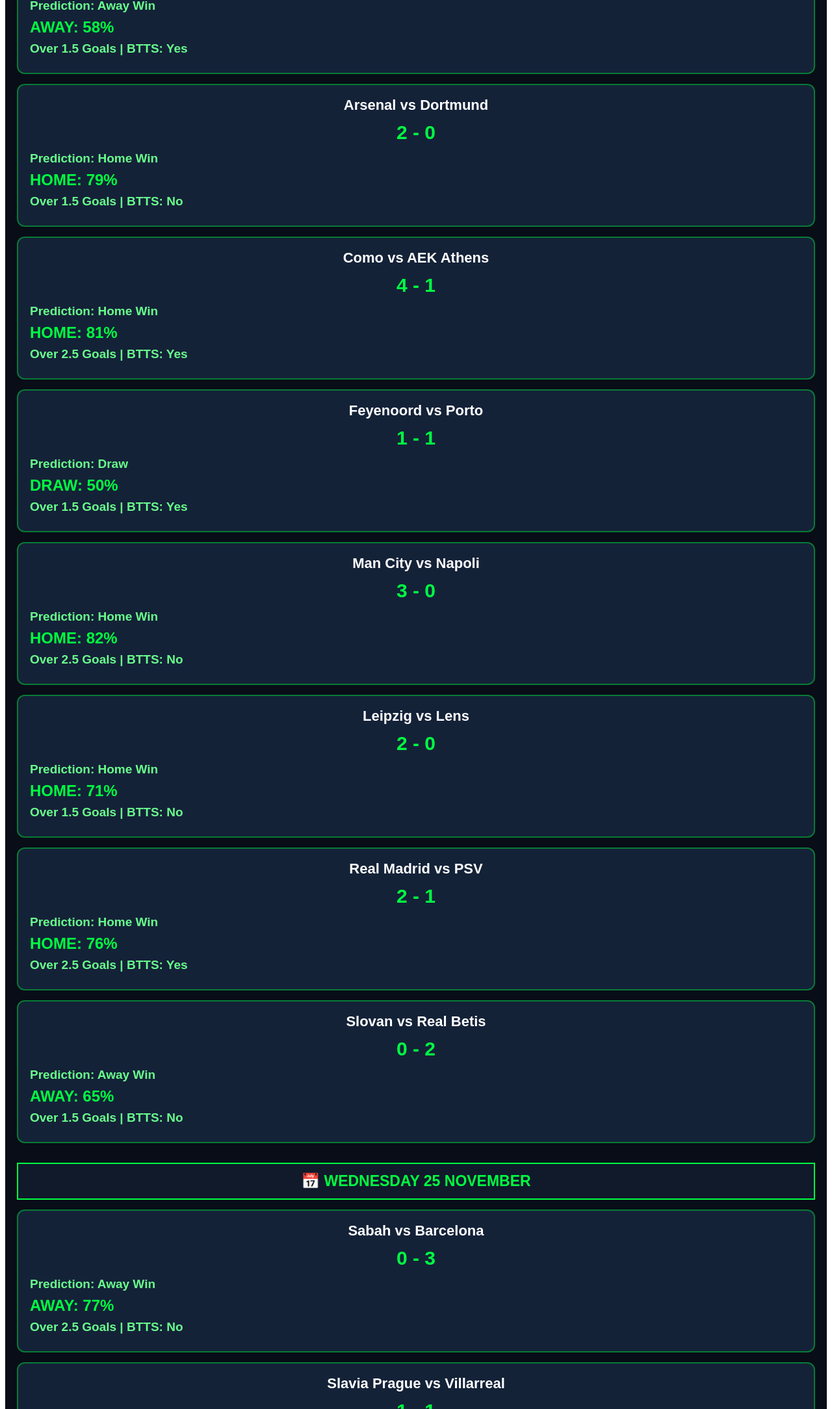
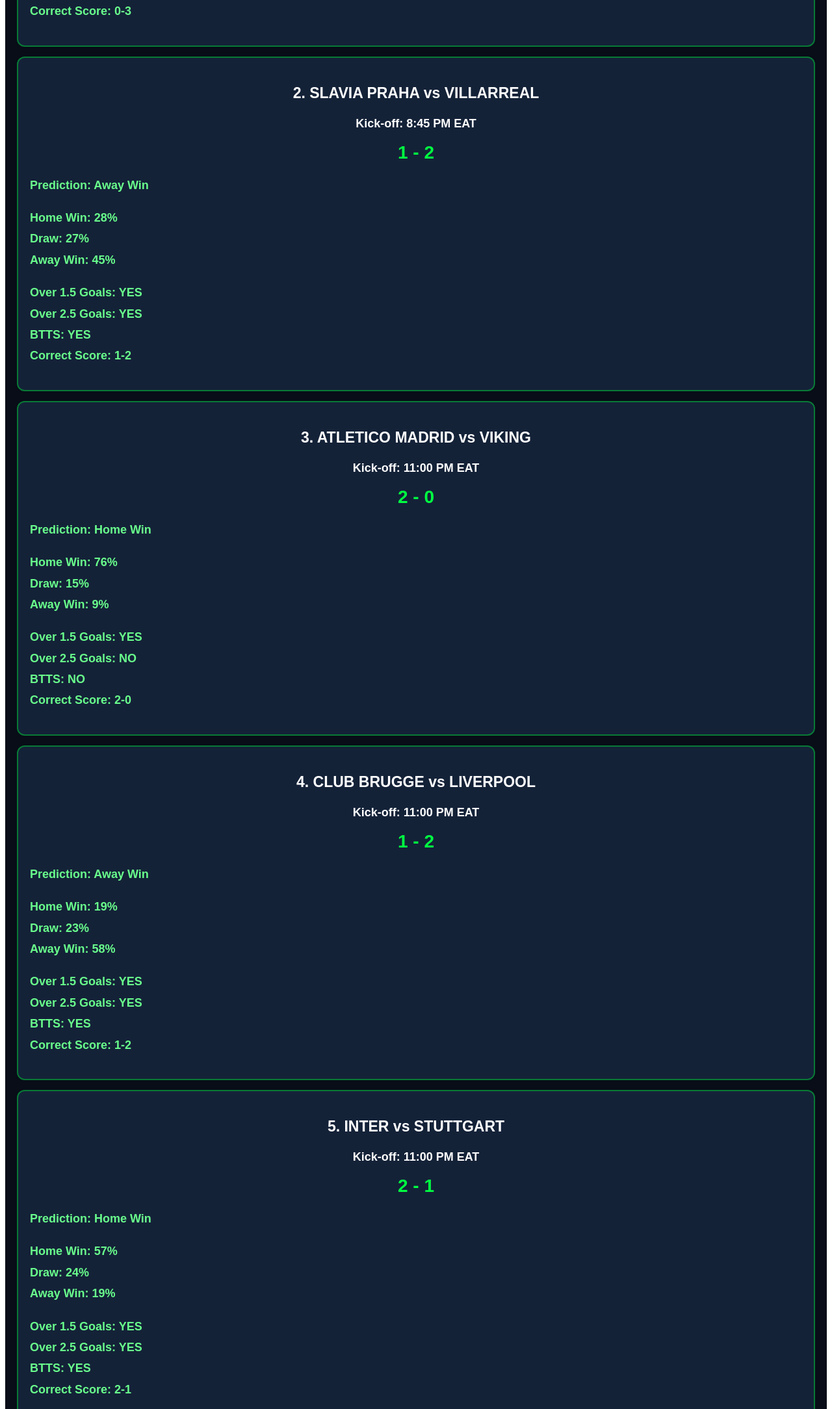
Before and after one commit to boazarenah-cell/boaz-foatball-site-2026, a plain HTML site: page index.html in a window 1280 px wide. Shown: the part 632-2800 px from the top of the page at 65% size. Drawn offline with Linux system fonts and the light colour scheme.

Commit message:
Update Champions League predictions for 25 November 2026

```diff
--- a/index.html
+++ b/index.html
@@ -1,35 +1,35 @@
 
 <!-- =========================================
      BOAZ FOOTBALL - UEFA CHAMPIONS LEAGUE
-     24-25 NOVEMBER 2026
+     WEDNESDAY 25 NOVEMBER 2026
 ========================================= -->
 
-<section id="champions-league">
+<section id="boaz-champions">
 
 <style>
-#champions-league {
+#boaz-champions {
     background: #080d18;
     color: #ffffff;
     font-family: Arial, sans-serif;
     padding: 18px;
-    font-size: 19px;
+    font-size: 18px;
 }
 
-#champions-league h2 {
+#boaz-champions h2 {
     color: #00ff41;
     text-align: center;
-    font-size: 30px;
-    font-weight: 900;
-    margin: 22px 0;
-}
-
-#champions-league h3 {
-    color: #00ff41;
-    font-size: 23px;
+    font-size: 28px;
     font-weight: 900;
 }
 
-#champions-league .match-card {
+#boaz-champions .date {
+    color: #69ff8c;
+    text-align: center;
+    font-size: 19px;
+    font-weight: bold;
+}
+
+#boaz-champions .match-card {
     background: #142238;
     border: 2px solid #087a35;
     border-radius: 12px;
@@ -37,219 +37,235 @@
     margin: 15px 0;
 }
 
-#champions-league .teams {
+#boaz-champions .match-card h3 {
     color: #ffffff;
-    font-size: 22px;
+    font-size: 23px;
     font-weight: 900;
     text-align: center;
 }
 
-#champions-league .score {
+#boaz-champions .teams {
+    color: #ffffff;
+    font-size: 21px;
+    font-weight: 900;
+    text-align: center;
+}
+
+#boaz-champions .score {
     color: #00ff41;
-    font-size: 30px;
+    font-size: 28px;
     font-weight: 900;
     text-align: center;
     margin: 12px;
 }
 
-#champions-league .prediction {
+#boaz-champions .prediction,
+#boaz-champions .odds,
+#boaz-champions .stats {
     color: #69ff8c;
-    font-size: 19px;
+    font-size: 18px;
     font-weight: bold;
-    margin: 8px 0;
+    line-height: 1.8;
 }
 
-#champions-league .probability {
-    color: #00ff41;
-    font-size: 24px;
-    font-weight: 900;
+#boaz-champions .kickoff {
+    color: #ffffff;
+    text-align: center;
+    font-weight: bold;
 }
 
-#champions-league .date-heading {
+#boaz-champions .contact {
+    text-align: center;
     background: #101a2b;
     border: 2px solid #00ff41;
-    padding: 13px;
-    text-align: center;
-    color: #00ff41;
-    font-size: 23px;
-    font-weight: 900;
-    margin-top: 30px;
+    border-radius: 12px;
+    padding: 18px;
+    margin-top: 25px;
 }
 
-#champions-league .disclaimer {
-    color: #69ff8c;
-    text-align: center;
-    font-size: 16px;
-    padding: 15px;
-    border: 1px solid #087a35;
-    border-radius: 10px;
+#boaz-champions .contact a {
+    color: #00ff41;
+    font-size: 21px;
+    font-weight: 900;
+    text-decoration: none;
 }
 </style>
 
 <h2>🏆 UEFA CHAMPIONS LEAGUE</h2>
 
-<h2>24–25 NOVEMBER 2026</h2>
+<p class="date">
+WEDNESDAY, 25 NOVEMBER 2026
+</p>
 
-<h3 style="text-align:center;">
+<p class="date">
 ⚽ BOAZ FOOTBALL MATCH PREDICTIONS
-</h3>
+</p>
 
-<div class="date-heading">
-📅 TUESDAY 24 NOVEMBER
+<!-- MATCH 1 -->
+<div class="match-card">
+<h3>1. SABAH vs BARCELONA</h3>
+<p class="kickoff">Kick-off: 8:45 PM EAT</p>
+<p class="score">0 - 3</p>
+<p class="prediction">Prediction: Away Win</p>
+<p class="odds">Home Win: 8%<br>
+Draw: 14%<br>
+Away Win: 78%</p>
+<p class="stats">
+Over 1.5 Goals: YES<br>
+Over 2.5 Goals: YES<br>
+BTTS: NO<br>
+Correct Score: 0-3
+</p>
 </div>
 
+<!-- MATCH 2 -->
 <div class="match-card">
-<div class="teams">Bodø/Glimt vs LASK</div>
-<div class="score">2 - 1</div>
-<div class="prediction">Prediction: Home Win</div>
-<div class="probability">HOME: 56%</div>
-<div class="prediction">Over 1.5 Goals | BTTS: Yes</div>
+<h3>2. SLAVIA PRAHA vs VILLARREAL</h3>
+<p class="kickoff">Kick-off: 8:45 PM EAT</p>
+<p class="score">1 - 2</p>
+<p class="prediction">Prediction: Away Win</p>
+<p class="odds">Home Win: 28%<br>
+Draw: 27%<br>
+Away Win: 45%</p>
+<p class="stats">
+Over 1.5 Goals: YES<br>
+Over 2.5 Goals: YES<br>
+BTTS: YES<br>
+Correct Score: 1-2
+</p>
 </div>
 
+<!-- MATCH 3 -->
 <div class="match-card">
-<div class="teams">Galatasaray vs Aston Villa</div>
-<div class="score">1 - 2</div>
-<div class="prediction">Prediction: Away Win</div>
-<div class="probability">AWAY: 58%</div>
-<div class="prediction">Over 1.5 Goals | BTTS: Yes</div>
+<h3>3. ATLETICO MADRID vs VIKING</h3>
+<p class="kickoff">Kick-off: 11:00 PM EAT</p>
+<p class="score">2 - 0</p>
+<p class="prediction">Prediction: Home Win</p>
+<p class="odds">Home Win: 76%<br>
+Draw: 15%<br>
+Away Win: 9%</p>
+<p class="stats">
+Over 1.5 Goals: YES<br>
+Over 2.5 Goals: NO<br>
+BTTS: NO<br>
+Correct Score: 2-0
+</p>
 </div>
 
+<!-- MATCH 4 -->
 <div class="match-card">
-<div class="teams">Arsenal vs Dortmund</div>
-<div class="score">2 - 0</div>
-<div class="prediction">Prediction: Home Win</div>
-<div class="probability">HOME: 79%</div>
-<div class="prediction">Over 1.5 Goals | BTTS: No</div>
+<h3>4. CLUB BRUGGE vs LIVERPOOL</h3>
+<p class="kickoff">Kick-off: 11:00 PM EAT</p>
+<p class="score">1 - 2</p>
+<p class="prediction">Prediction: Away Win</p>
+<p class="odds">Home Win: 19%<br>
+Draw: 23%<br>
+Away Win: 58%</p>
+<p class="stats">
+Over 1.5 Goals: YES<br>
+Over 2.5 Goals: YES<br>
+BTTS: YES<br>
+Correct Score: 1-2
+</p>
 </div>
 
+<!-- MATCH 5 -->
 <div class="match-card">
-<div class="teams">Como vs AEK Athens</div>
-<div class="score">4 - 1</div>
-<div class="prediction">Prediction: Home Win</div>
-<div class="probability">HOME: 81%</div>
-<div class="prediction">Over 2.5 Goals | BTTS: Yes</div>
+<h3>5. INTER vs STUTTGART</h3>
+<p class="kickoff">Kick-off: 11:00 PM EAT</p>
+<p class="score">2 - 1</p>
+<p class="prediction">Prediction: Home Win</p>
+<p class="odds">Home Win: 57%<br>
+Draw: 24%<br>
+Away Win: 19%</p>
+<p class="stats">
+Over 1.5 Goals: YES<br>
+Over 2.5 Goals: YES<br>
+BTTS: YES<br>
+Correct Score: 2-1
+</p>
 </div>
 
+<!-- MATCH 6 -->
 <div class="match-card">
-<div class="teams">Feyenoord vs Porto</div>
-<div class="score">1 - 1</div>
-<div class="prediction">Prediction: Draw</div>
-<div class="probability">DRAW: 50%</div>
-<div class="prediction">Over 1.5 Goals | BTTS: Yes</div>
+<h3>6. SHAKHTAR DONETSK vs FENERBAHCE</h3>
+<p class="kickoff">Kick-off: 11:00 PM EAT</p>
+<p class="score">1 - 1</p>
+<p class="prediction">Prediction: Draw</p>
+<p class="odds">Home Win: 34%<br>
+Draw: 32%<br>
+Away Win: 34%</p>
+<p class="stats">
+Over 1.5 Goals: NO<br>
+Over 2.5 Goals: NO<br>
+BTTS: YES<br>
+Correct Score: 1-1
+</p>
 </div>
 
+<!-- MATCH 7 -->
 <div class="match-card">
-<div class="teams">Man City vs Napoli</div>
-<div class="score">3 - 0</div>
-<div class="prediction">Prediction: Home Win</div>
-<div class="probability">HOME: 82%</div>
-<div class="prediction">Over 2.5 Goals | BTTS: No</div>
+<h3>7. LILLE vs BAYERN MUNICH</h3>
+<p class="kickoff">Kick-off: 11:00 PM EAT</p>
+<p class="score">1 - 2</p>
+<p class="prediction">Prediction: Away Win</p>
+<p class="odds">Home Win: 19%<br>
+Draw: 23%<br>
+Away Win: 58%</p>
+<p class="stats">
+Over 1.5 Goals: YES<br>
+Over 2.5 Goals: YES<br>
+BTTS: YES<br>
+Correct Score: 1-2
+</p>
 </div>
 
+<!-- MATCH 8 -->
 <div class="match-card">
-<div class="teams">Leipzig vs Lens</div>
-<div class="score">2 - 0</div>
-<div class="prediction">Prediction: Home Win</div>
-<div class="probability">HOME: 71%</div>
-<div class="prediction">Over 1.5 Goals | BTTS: No</div>
+<h3>8. PSG vs ROMA</h3>
+<p class="kickoff">Kick-off: 11:00 PM EAT</p>
+<p class="score">2 - 1</p>
+<p class="prediction">Prediction: Home Win</p>
+<p class="odds">Home Win: 61%<br>
+Draw: 23%<br>
+Away Win: 16%</p>
+<p class="stats">
+Over 1.5 Goals: YES<br>
+Over 2.5 Goals: YES<br>
+BTTS: YES<br>
+Correct Score: 2-1
+</p>
 </div>
 
+<!-- MATCH 9 -->
 <div class="match-card">
-<div class="teams">Real Madrid vs PSV</div>
-<div class="score">2 - 1</div>
-<div class="prediction">Prediction: Home Win</div>
-<div class="probability">HOME: 76%</div>
-<div class="prediction">Over 2.5 Goals | BTTS: Yes</div>
+<h3>9. SPORTING CP vs MANCHESTER UNITED</h3>
+<p class="kickoff">Kick-off: 11:00 PM EAT</p>
+<p class="score">1 - 2</p>
+<p class="prediction">Prediction: Away Win</p>
+<p class="odds">Home Win: 29%<br>
+Draw: 26%<br>
+Away Win: 45%</p>
+<p class="stats">
+Over 1.5 Goals: YES<br>
+Over 2.5 Goals: YES<br>
+BTTS: YES<br>
+Correct Score: 1-2
+</p>
 </div>
 
-<div class="match-card">
-<div class="teams">Slovan vs Real Betis</div>
-<div class="score">0 - 2</div>
-<div class="prediction">Prediction: Away Win</div>
-<div class="probability">AWAY: 65%</div>
-<div class="prediction">Over 1.5 Goals | BTTS: No</div>
+<div class="contact">
+<p style="color:#ffffff;font-weight:bold;">
+BOAZ FOOTBALL
+</p>
+<a href="https://wa.me/256777232502" target="_blank">
+📲 CONTACT US ON WHATSAPP
+</a>
 </div>
 
-<div class="date-heading">
-📅 WEDNESDAY 25 NOVEMBER
-</div>
-
-<div class="match-card">
-<div class="teams">Sabah vs Barcelona</div>
-<div class="score">0 - 3</div>
-<div class="prediction">Prediction: Away Win</div>
-<div class="probability">AWAY: 77%</div>
-<div class="prediction">Over 2.5 Goals | BTTS: No</div>
-</div>
-
-<div class="match-card">
-<div class="teams">Slavia Prague vs Villarreal</div>
-<div class="score">1 - 1</div>
-<div class="prediction">Prediction: Draw</div>
-<div class="probability">DRAW: 54%</div>
-<div class="prediction">Over 1.5 Goals | BTTS: Yes</div>
-</div>
-
-<div class="match-card">
-<div class="teams">Atlético Madrid vs Viking</div>
-<div class="score">2 - 1</div>
-<div class="prediction">Prediction: Home Win</div>
-<div class="probability">HOME: 64%</div>
-<div class="prediction">Over 2.5 Goals | BTTS: Yes</div>
-</div>
-
-<div class="match-card">
-<div class="teams">Club Brugge vs Liverpool</div>
-<div class="score">2 - 2</div>
-<div class="prediction">Prediction: Draw</div>
-<div class="probability">HOME: 47%</div>
-<div class="prediction">Over 2.5 Goals | BTTS: Yes</div>
-</div>
-
-<div class="match-card">
-<div class="teams">Inter vs Stuttgart</div>
-<div class="score">1 - 1</div>
-<div class="prediction">Prediction: Draw</div>
-<div class="probability">HOME: 56%</div>
-<div class="prediction">Over 1.5 Goals | BTTS: Yes</div>
-</div>
-
-<div class="match-card">
-<div class="teams">Shakhtar vs Fenerbahçe</div>
-<div class="score">1 - 0</div>
-<div class="prediction">Prediction: Home Win</div>
-<div class="probability">HOME: 61%</div>
-<div class="prediction">Over 1.5 Goals | BTTS: No</div>
-</div>
-
-<div class="match-card">
-<div class="teams">Lille vs Bayern</div>
-<div class="score">0 - 4</div>
-<div class="prediction">Prediction: Away Win</div>
-<div class="probability">AWAY: 83%</div>
-<div class="prediction">Over 2.5 Goals | BTTS: No</div>
-</div>
-
-<div class="match-card">
-<div class="teams">PSG vs Roma</div>
-<div class="score">2 - 1</div>
-<div class="prediction">Prediction: Home Win</div>
-<div class="probability">HOME: 65%</div>
-<div class="prediction">Over 2.5 Goals | BTTS: Yes</div>
-</div>
-
-<div class="match-card">
-<div class="teams">Sporting vs Man United</div>
-<div class="score">2 - 1</div>
-<div class="prediction">Prediction: Home Win</div>
-<div class="probability">HOME: 45%</div>
-<div class="prediction">Over 2.5 Goals | BTTS: Yes</div>
-</div>
-
-<div class="disclaimer">
-⚠️ BOAZ FOOTBALL DISCLAIMER<br><br>
-All predictions and probabilities are estimates,
-not guaranteed results. Please gamble responsibly.
-</div>
+<p style="text-align:center;color:#69ff8c;font-size:14px;">
+Predictions are opinions based on estimates.
+Not guaranteed results.
+</p>
 
 </section>
```
